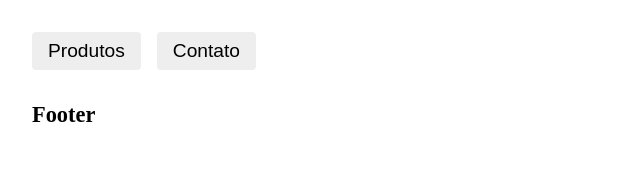
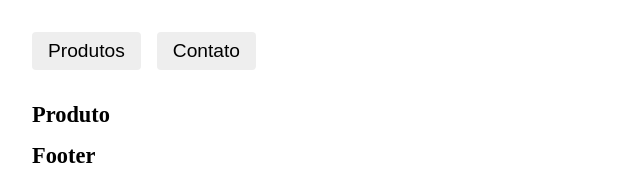
Before and after one commit to yanmaiaa/LojaVirtual, a React (Create React App) app: page /produto/1 in a window 1280 px wide. Shown: the top 192 px of the page, without its empty margins (0-640 px from the left). Built offline with nearby package versions, Linux system fonts and the light colour scheme.

Commit message:
feat: adding Produto page

```diff
--- a/src/App.js
+++ b/src/App.js
@@ -4,6 +4,7 @@
 import Header from "./components/Header";
 import Footer from "./components/Footer";
 import Contato from "./components/Contato";
+import Produto from "./components/Produto";
 
 function App() {
   return (
@@ -13,6 +14,7 @@
         <div className="content">
           <Routes>
             <Route path="/" element={<Produtos />} />
+            <Route path="produto/:id" element={<Produto />} />
             <Route path="contato" element={<Contato />} />
           </Routes>
         </div>
--- /dev/null
+++ b/src/components/Produto.js
@@ -0,0 +1,12 @@
+import React from "react";
+import styles from "./Produto.module.css";
+
+const Produto = () => {
+  return (
+    <div className={styles.produto}>
+      <h1>Produto</h1>
+    </div>
+  );
+};
+
+export default Produto;
```
Also changed, not shown: src/components/Produto.module.css (added), 1 other file (tests, documents, lock files or other folders).
